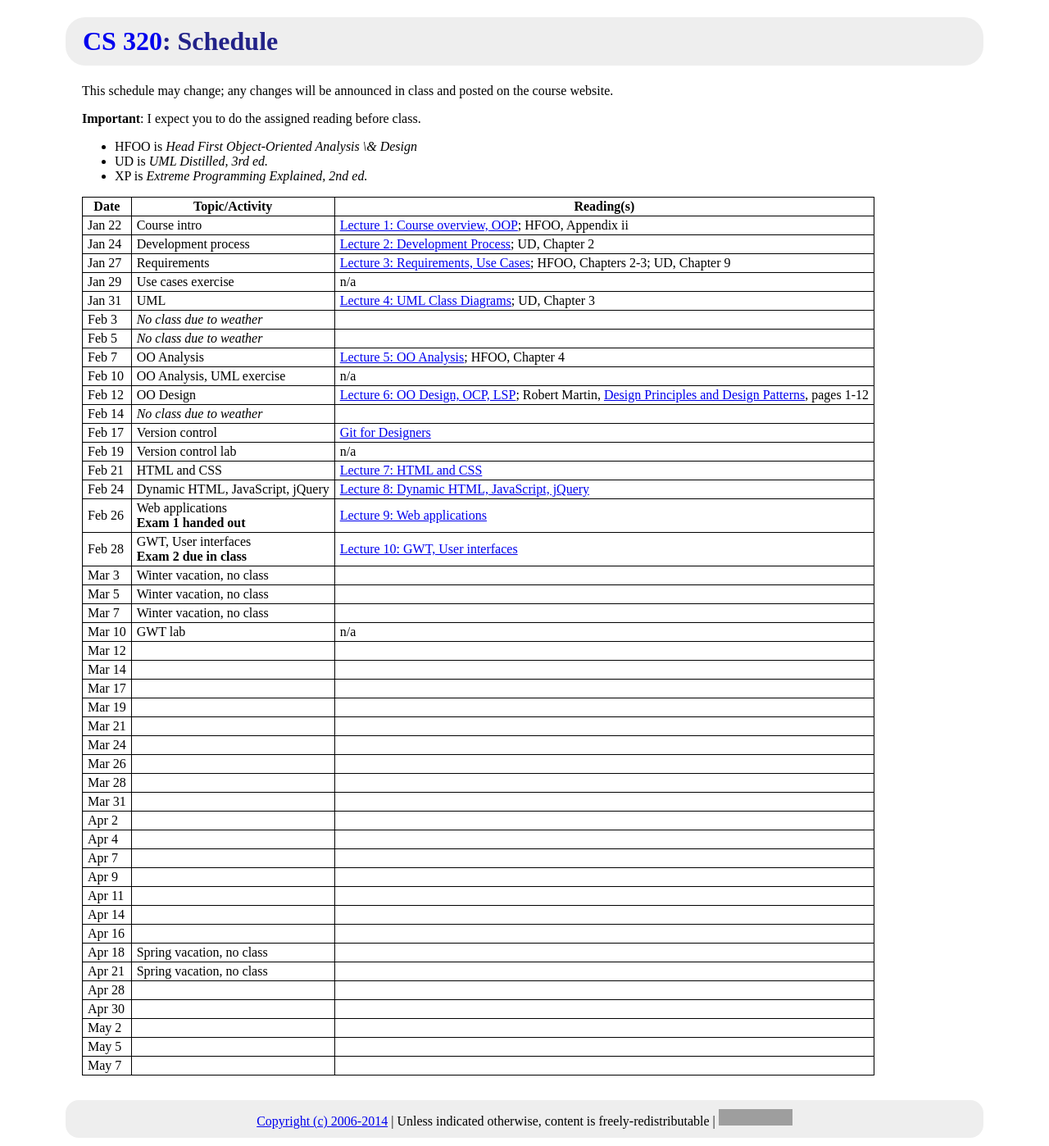
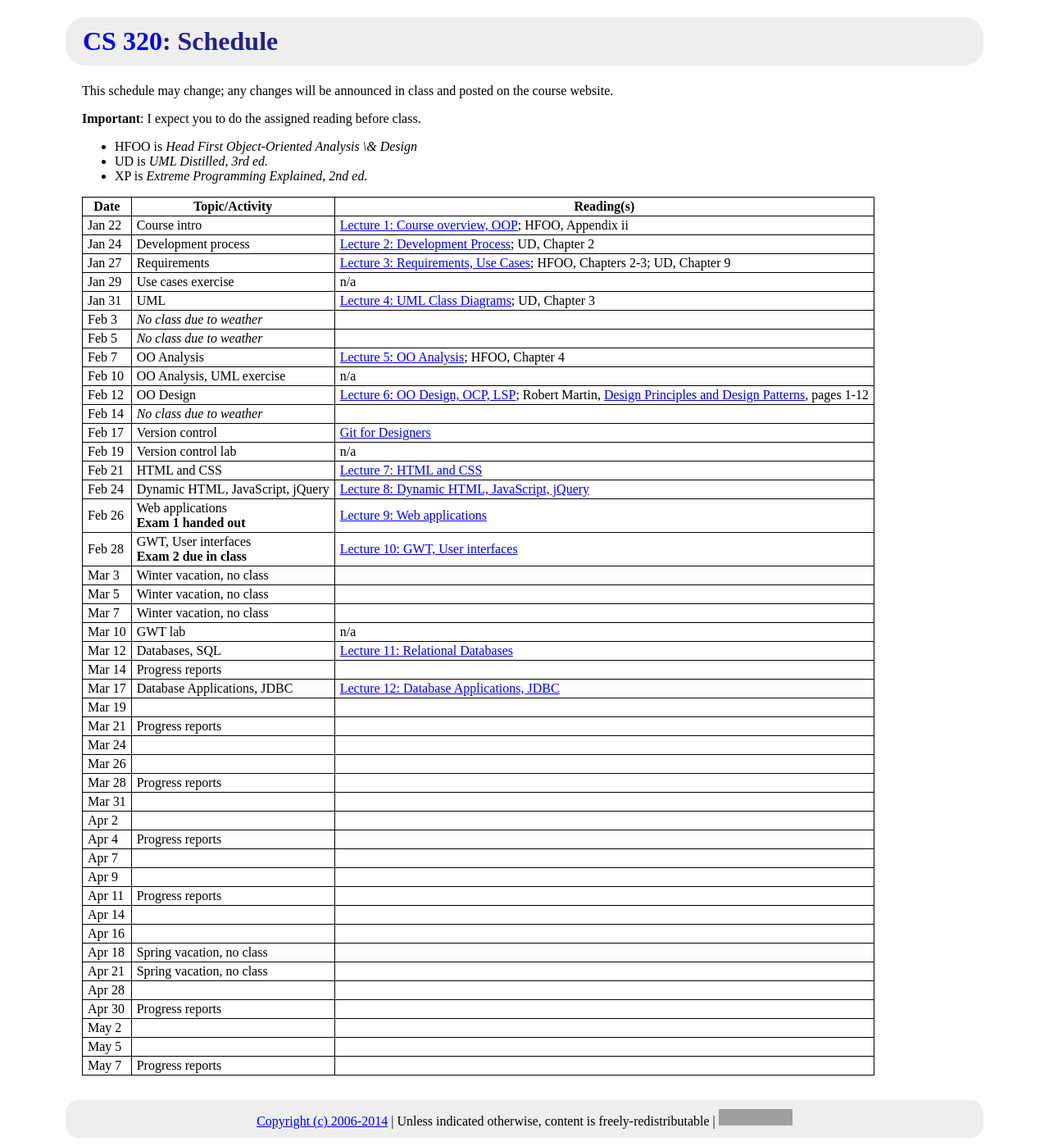
Before and after one commit to ycpcs/cs320-spring2014, a Jekyll site: the page built from schedule.md, in a window 1280 px wide. Shown: the whole page at 82% size. Built offline with Jekyll 4.4.1, drawn with Linux system fonts in a browser that asks for light colours; Markdown is read by kramdown in place of the engine named in the settings; grey boxes are pictures that could not be loaded.

Commit message:
database stuff...

```diff
--- a/schedule.md
+++ b/schedule.md
@@ -36,26 +36,26 @@ Mar 3 | Winter vacation, no class
 Mar 5 | Winter vacation, no class
 Mar 7 | Winter vacation, no class
 Mar 10 | GWT lab | n/a
-Mar 12 |
-Mar 14 |
-Mar 17 |
+Mar 12 | Databases, SQL | [Lecture 11: Relational Databases](lectures/lecture11.html)
+Mar 14 | Progress reports
+Mar 17 | Database Applications, JDBC | [Lecture 12: Database Applications, JDBC](lectures/lecture12.html)
 Mar 19 |
-Mar 21 |
+Mar 21 | Progress reports
 Mar 24 |
 Mar 26 |
-Mar 28 |
+Mar 28 | Progress reports
 Mar 31 |
 Apr 2 |
-Apr 4 |
+Apr 4 | Progress reports
 Apr 7 |
 Apr 9 |
-Apr 11 |
+Apr 11 | Progress reports
 Apr 14 |
 Apr 16 |
 Apr 18 | Spring vacation, no class
 Apr 21 | Spring vacation, no class
 Apr 28 |
-Apr 30 |
+Apr 30 | Progress reports
 May 2 |
 May 5 |
-May 7 |
+May 7 | Progress reports
```
Also changed, not shown: index.md (+1 -0 lines), labs/index.md (+2 -0 lines), labs/lab06.md (added, +49 -0 lines), labs/lab07.md (added, +26 -0 lines), lectures/lecture11.md (added, +124 -0 lines), lectures/lecture12.md (added, +60 -0 lines), 2 other files.
